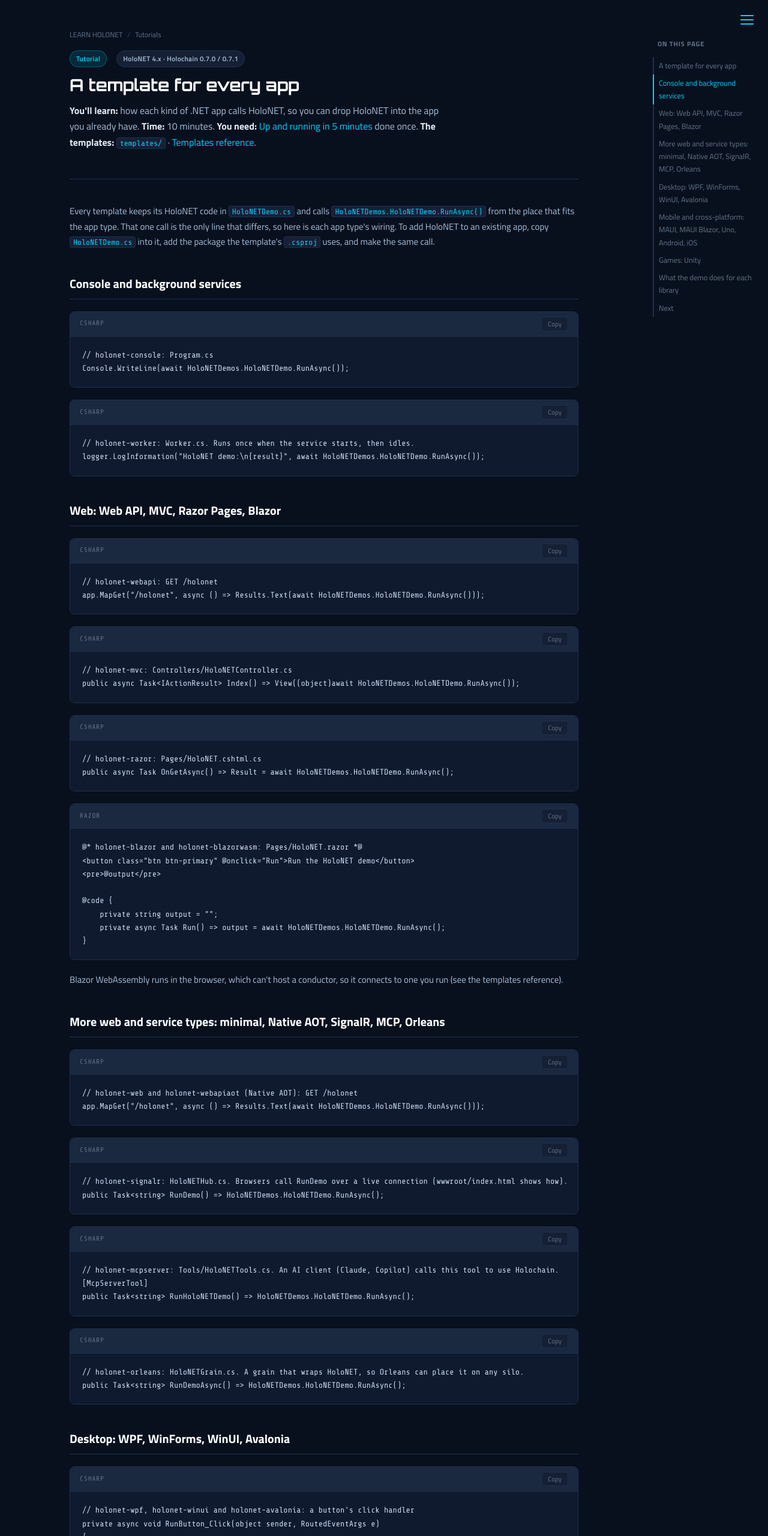
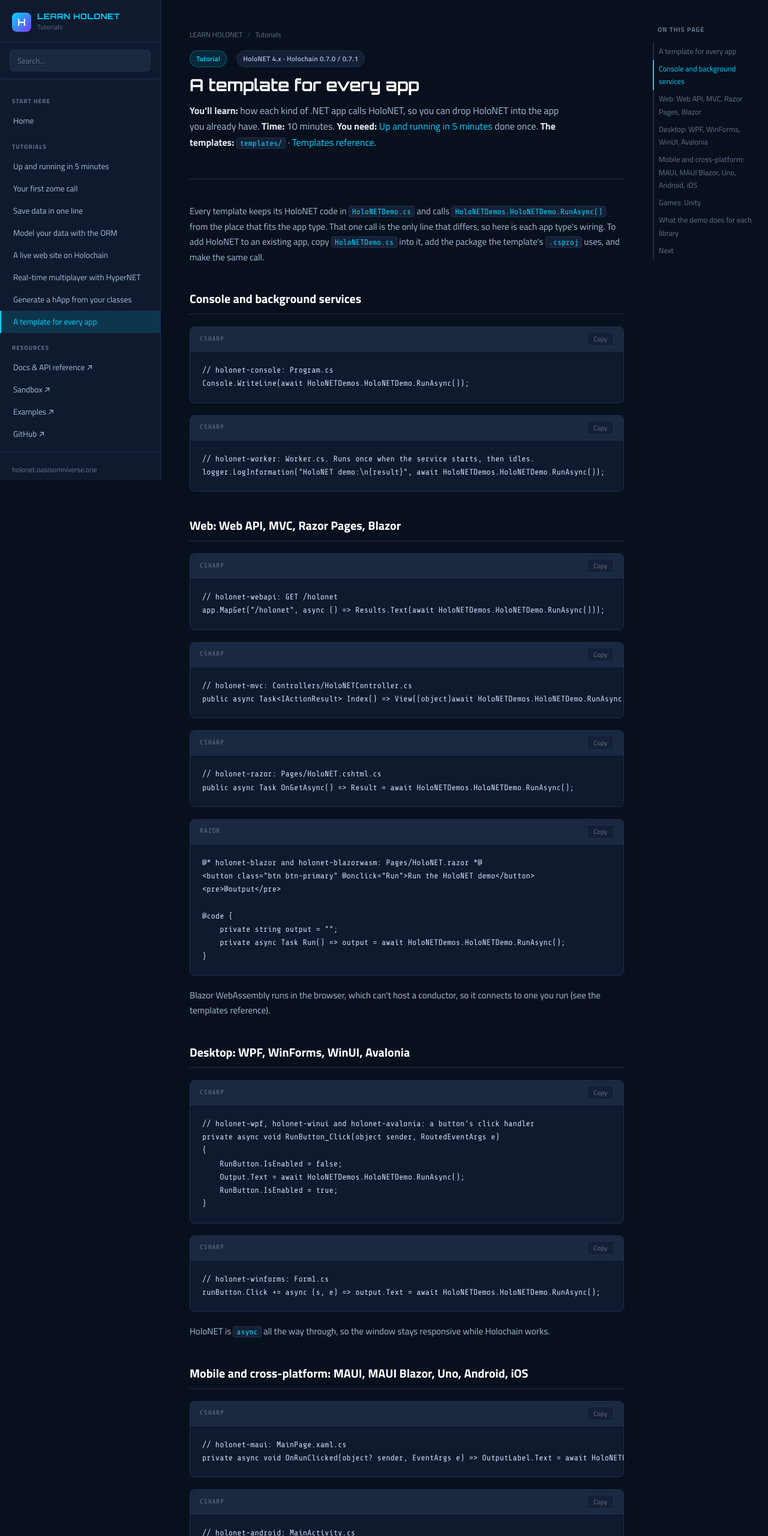
Before and after one commit to NextGenSoftwareUK/HoloNETLearnWebsite, a website: page tutorials/07-a-template-for-every-app.html in a window 1280 px wide. Shown: the top 2560 px of the page at 60% size. Drawn offline with nearby package versions, Linux system fonts and the light colour scheme.

Commit message:
Revert "Docs menu: animated hamburger slide-out drawer at every width, matching oasisomniverse.one"
This reverts commit 9d05cc0d21585a9827410b6da13d9045757bfc2b.

```diff
--- a/assets/css/style.css
+++ b/assets/css/style.css
@@ -600,19 +600,3 @@ td code { font-size: 12px; }
 @media (min-width: 781px) {
   .mobile-menu-btn { display: none; }
 }
-
-
-/* ─── Slide-out menu at every width (same as oasisomniverse.one) ─── */
-.layout{grid-template-columns:minmax(0,1fr) var(--rail-w)!important;grid-template-areas:"main rail"!important}
-.layout-no-rail{grid-template-columns:minmax(0,1fr)!important;grid-template-areas:"main"!important}
-@media(max-width:1100px){.layout{grid-template-columns:minmax(0,1fr)!important;grid-template-areas:"main"!important}}
-.main{margin:0 auto!important;width:100%;max-width:calc(var(--content-max) + 128px)!important;padding:0 40px 80px!important}
-@media(max-width:780px){.main{padding:0 16px 60px!important}}
-.sidebar{left:auto!important;right:0;width:min(78vw,320px)!important;max-width:none!important;transform:translateX(100%)!important;visibility:hidden;pointer-events:none;transition:transform .3s ease,visibility .3s!important;border-right:0!important;border-left:1px solid var(--border);z-index:999!important}
-.sidebar.open{transform:translateX(0)!important;visibility:visible;pointer-events:auto}
-.mobile-menu-btn{display:flex!important;flex-direction:column;justify-content:center;gap:5px;position:fixed!important;top:14px!important;right:16px!important;left:auto!important;width:38px!important;height:38px!important;padding:8px;background:transparent!important;border:0!important;font-size:0!important;z-index:1000!important;cursor:pointer}
-.mobile-menu-btn span{display:block;width:22px;height:2px;background:var(--accent);border-radius:2px;transition:transform .25s,opacity .25s}
-.mobile-menu-btn.open span:nth-child(1){transform:translateY(7px) rotate(45deg)}
-.mobile-menu-btn.open span:nth-child(2){opacity:0}
-.mobile-menu-btn.open span:nth-child(3){transform:translateY(-7px) rotate(-45deg)}
-.rail{padding-top:64px!important}
--- a/assets/js/site.js
+++ b/assets/js/site.js
@@ -28,19 +28,15 @@ if (railLinks.length) {
   headings.forEach(h => observer.observe(h));
 }
 
-// ── Slide-out menu (animated hamburger at every width) ───────
+// ── Mobile sidebar toggle ───────────────────────────────────
 const menuBtn = document.querySelector('.mobile-menu-btn');
 const sidebar = document.querySelector('.sidebar');
 if (menuBtn && sidebar) {
-  menuBtn.innerHTML = '<span></span><span></span><span></span>';
-  menuBtn.setAttribute('aria-label', 'Menu');
-  const setOpen = o => { sidebar.classList.toggle('open', o); menuBtn.classList.toggle('open', o); };
-  menuBtn.addEventListener('click', () => setOpen(!sidebar.classList.contains('open')));
+  menuBtn.addEventListener('click', () => sidebar.classList.toggle('open'));
   document.addEventListener('click', e => {
-    if (sidebar.classList.contains('open') && !sidebar.contains(e.target) && !menuBtn.contains(e.target)) setOpen(false);
+    if (sidebar.classList.contains('open') && !sidebar.contains(e.target) && e.target !== menuBtn)
+      sidebar.classList.remove('open');
   });
-  sidebar.addEventListener('click', e => { if (e.target.closest('a')) setOpen(false); });
-  document.addEventListener('keydown', e => { if (e.key === 'Escape') setOpen(false); });
 }
 
 // ── Mark current nav item active ───────────────────────────
--- a/tutorials/07-a-template-for-every-app.html
+++ b/tutorials/07-a-template-for-every-app.html
@@ -93,20 +93,6 @@ public async Task OnGetAsync() =&gt; Result = await HoloNETDemos.HoloNETDemo.Run
 }
 </pre></div>
 <p>Blazor WebAssembly runs in the browser, which can't host a conductor, so it connects to one you run (see the templates reference).</p>
-<h2 id="more-web-and-service-types-minimal-native-aot-signalr-mcp-orleans">More web and service types: minimal, Native AOT, SignalR, MCP, Orleans</h2>
-<div class="code-block"><div class="code-block-header"><span class="code-lang">csharp</span><button class="copy-btn">Copy</button></div><pre>// holonet-web and holonet-webapiaot (Native AOT): GET /holonet
-app.MapGet(&quot;/holonet&quot;, async () =&gt; Results.Text(await HoloNETDemos.HoloNETDemo.RunAsync()));
-</pre></div>
-<div class="code-block"><div class="code-block-header"><span class="code-lang">csharp</span><button class="copy-btn">Copy</button></div><pre>// holonet-signalr: HoloNETHub.cs. Browsers call RunDemo over a live connection (wwwroot/index.html shows how).
-public Task&lt;string&gt; RunDemo() =&gt; HoloNETDemos.HoloNETDemo.RunAsync();
-</pre></div>
-<div class="code-block"><div class="code-block-header"><span class="code-lang">csharp</span><button class="copy-btn">Copy</button></div><pre>// holonet-mcpserver: Tools/HoloNETTools.cs. An AI client (Claude, Copilot) calls this tool to use Holochain.
-[McpServerTool]
-public Task&lt;string&gt; RunHoloNETDemo() =&gt; HoloNETDemos.HoloNETDemo.RunAsync();
-</pre></div>
-<div class="code-block"><div class="code-block-header"><span class="code-lang">csharp</span><button class="copy-btn">Copy</button></div><pre>// holonet-orleans: HoloNETGrain.cs. A grain that wraps HoloNET, so Orleans can place it on any silo.
-public Task&lt;string&gt; RunDemoAsync() =&gt; HoloNETDemos.HoloNETDemo.RunAsync();
-</pre></div>
 <h2 id="desktop-wpf-winforms-winui-avalonia">Desktop: WPF, WinForms, WinUI, Avalonia</h2>
 <div class="code-block"><div class="code-block-header"><span class="code-lang">csharp</span><button class="copy-btn">Copy</button></div><pre>// holonet-wpf, holonet-winui and holonet-avalonia: a button's click handler
 private async void RunButton_Click(object sender, RoutedEventArgs e)
@@ -180,7 +166,6 @@ private async void Run() =&gt; output = await HoloNETDemos.HoloNETDemo.RunAsync(
       <a href="#a-template-for-every-app">A template for every app</a>
       <a href="#console-and-background-services">Console and background services</a>
       <a href="#web-web-api-mvc-razor-pages-blazor">Web: Web API, MVC, Razor Pages, Blazor</a>
-      <a href="#more-web-and-service-types-minimal-native-aot-signalr-mcp-orleans">More web and service types: minimal, Native AOT, SignalR, MCP, Orleans</a>
       <a href="#desktop-wpf-winforms-winui-avalonia">Desktop: WPF, WinForms, WinUI, Avalonia</a>
       <a href="#mobile-and-cross-platform-maui-maui-blazor-uno-android-ios">Mobile and cross-platform: MAUI, MAUI Blazor, Uno, Android, iOS</a>
       <a href="#games-unity">Games: Unity</a>
```
